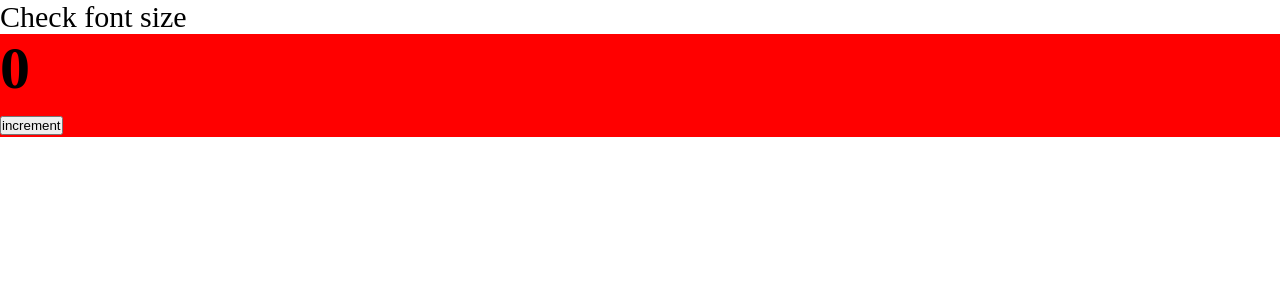
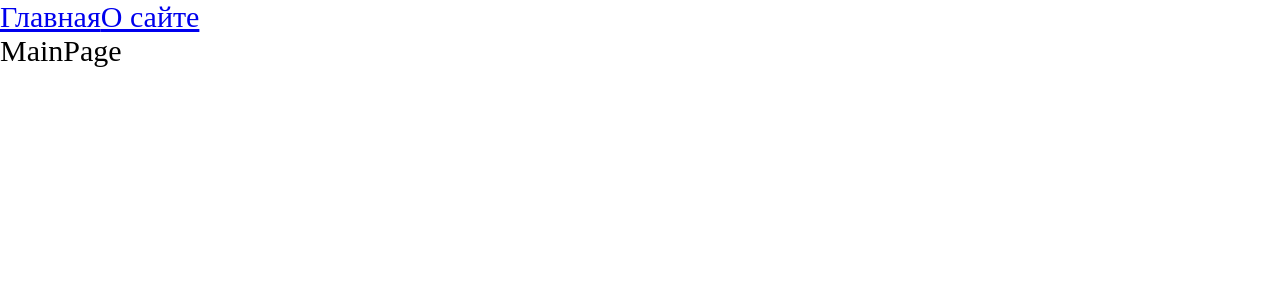
Before and after one commit to Buzzzatti/React17, a React app: page / in a window 1280 px wide. Shown: the top 300 px of the page. Built offline with nearby package versions, Linux system fonts and the light colour scheme.

Commit message:
Lesson 6 React routing React routing dom Build bundle decomposition Suspense routing/lazy loading

```diff
--- a/src/App.tsx
+++ b/src/App.tsx
@@ -1,11 +1,20 @@
-import { Counter } from "./components/Counter";
+import { Link, Route, Routes } from "react-router-dom";
 import './index.scss'
+import { AboutPageAsync } from "./pages/AboutPage/AboutPage.async";
+import { MainPageAsync } from "./pages/MainPage/MainPage.async";
+import { Suspense } from "react";
 
 const App = () => {
     return (
         <div className="app">
-            Check font size
-            <Counter/>
+            <Link to={'/'} >Главная</Link>
+            <Link to={'/about'}>О сайте</Link>
+            <Suspense fallback={<div>Loading...</div>}>
+                <Routes>
+                    <Route path={'/about'} element={<AboutPageAsync />}/>
+                    <Route path={'/'} element={<MainPageAsync />}/>
+                </Routes>
+            </Suspense>
         </div>
     )
 }
--- a/src/index.tsx
+++ b/src/index.tsx
@@ -1,7 +1,11 @@
 import {render} from 'react-dom'
 import App from './App'
+import { BrowserRouter } from 'react-router-dom'
 
 render(
-    <App/>,
+    <BrowserRouter>
+        <App/>
+    </BrowserRouter>
+    ,
     document.getElementById('root')
 )
--- /dev/null
+++ b/src/pages/AboutPage/AboutPage.async.tsx
@@ -0,0 +1,3 @@
+import {lazy} from 'react'
+
+export const AboutPageAsync = lazy(() => import('./AboutPage'));
--- /dev/null
+++ b/src/pages/AboutPage/AboutPage.tsx
@@ -0,0 +1,9 @@
+
+const AboutPage = () => {
+
+    return (
+        <div>AboutPage</div>
+    )
+}
+
+export default AboutPage;
--- /dev/null
+++ b/src/pages/MainPage/MainPage.async.tsx
@@ -0,0 +1,8 @@
+import { resolve } from 'path';
+import {lazy} from 'react'
+
+export const MainPageAsync = lazy(() => new Promise((resolve)=>{
+    //@ts-ignore
+    //ТАК НЕ СТОИТ ДЕЛАТЬ В ЖИЗНИ
+    setTimeout(()=> resolve(import('./MainPage')), 1500)
+}));
--- /dev/null
+++ b/src/pages/MainPage/MainPage.tsx
@@ -0,0 +1,8 @@
+
+const MainPage = () => {
+
+    return (
+        <div>MainPage</div>
+    )
+}
+export default MainPage;
```
Also changed, not shown: 6 other files (tests, documents, lock files or other folders).
